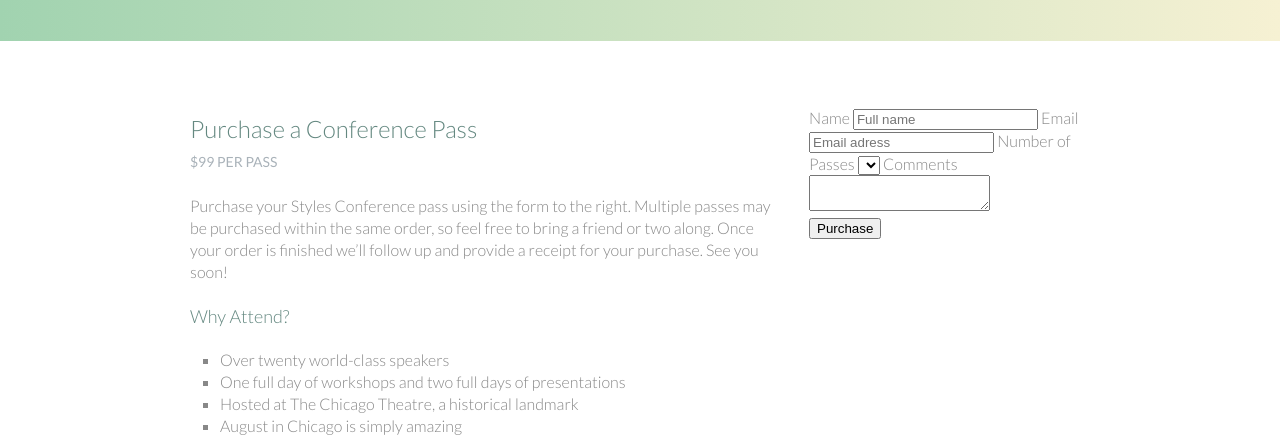
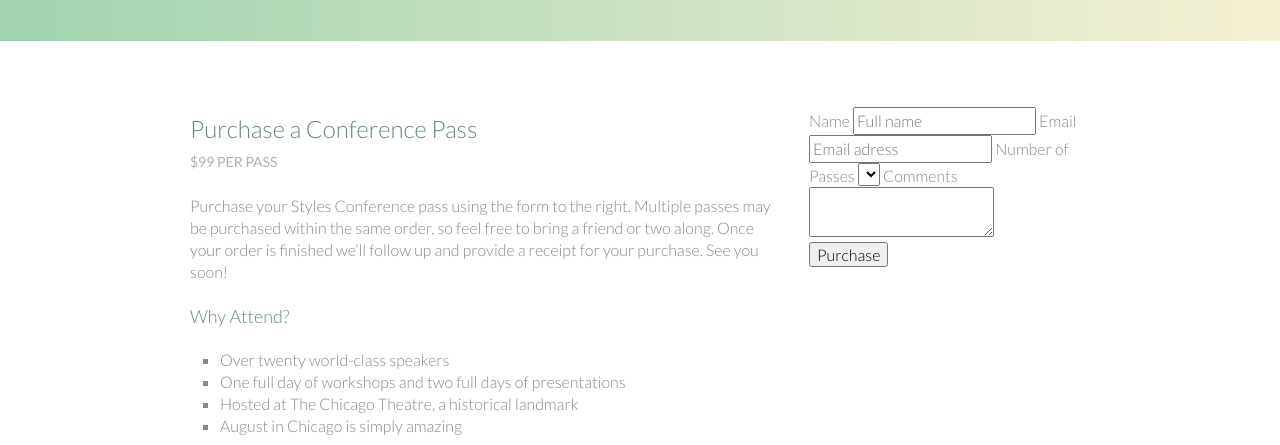
Before and after one commit to arsenjijavadze/styles-conference, a plain HTML site: page register.html in a window 1280 px wide. Shown: the part 355-800 px from the top of the page. Drawn offline with Linux system fonts and the light colour scheme.

Commit message:
style: add styles to form

```diff
--- a/assets/stylesheets/main.css
+++ b/assets/stylesheets/main.css
@@ -525,3 +525,13 @@
     list-style: square;
     margin: 0 0 22px 30px;
 }
+
+form {
+    margin-bottom: 22px;
+}
+
+input,
+select,
+textarea {
+    font: 300 16px/22px "Lato", "Open Sans", "Helvetica Neue", Helvetica, Arial, sans-serif;
+}
```
